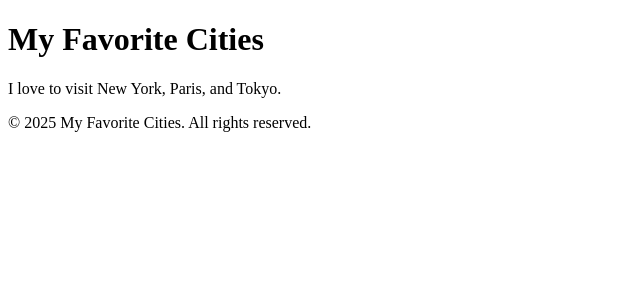
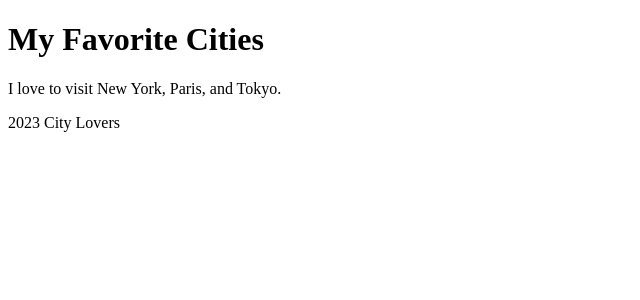
Before and after one commit to joey5573/alx-fe-reactjs, a React (Vite) app in the folder alx-react-app/: page / in a window 1280 px wide. Shown: the top 300 px of the page, without its empty margins (0-640 px from the left). Built offline with nearby package versions, Linux system fonts and the light colour scheme.

Commit message:
Update Footer.jsx

```diff
--- a/alx-react-app/src/components/Footer.jsx
+++ b/alx-react-app/src/components/Footer.jsx
@@ -1,7 +1,7 @@
 function Footer() {
   return (
     <footer>
-      <p>© 2025 My Favorite Cities. All rights reserved.</p>
+      <p>2023 City Lovers</p>
     </footer>
   );
 }
```
